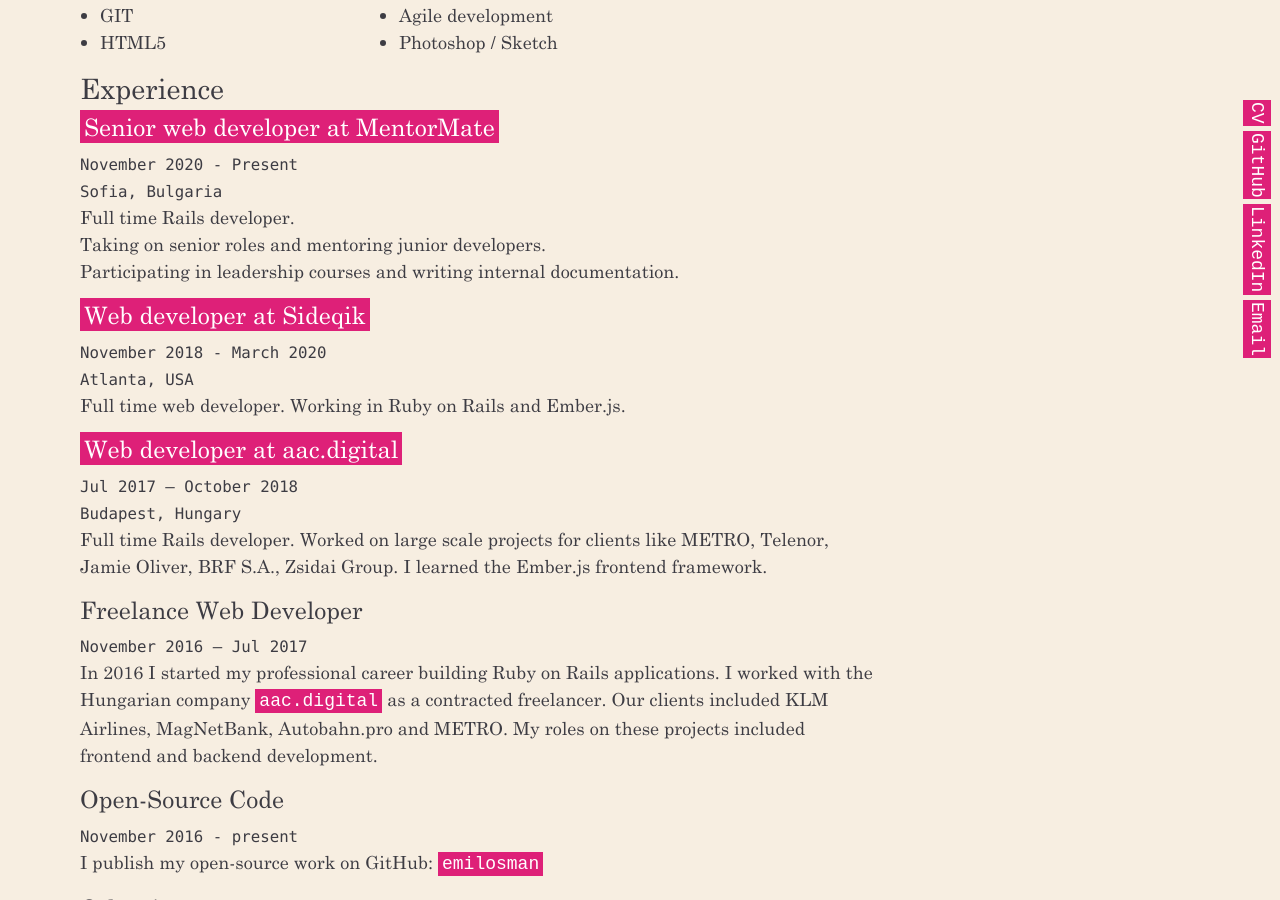
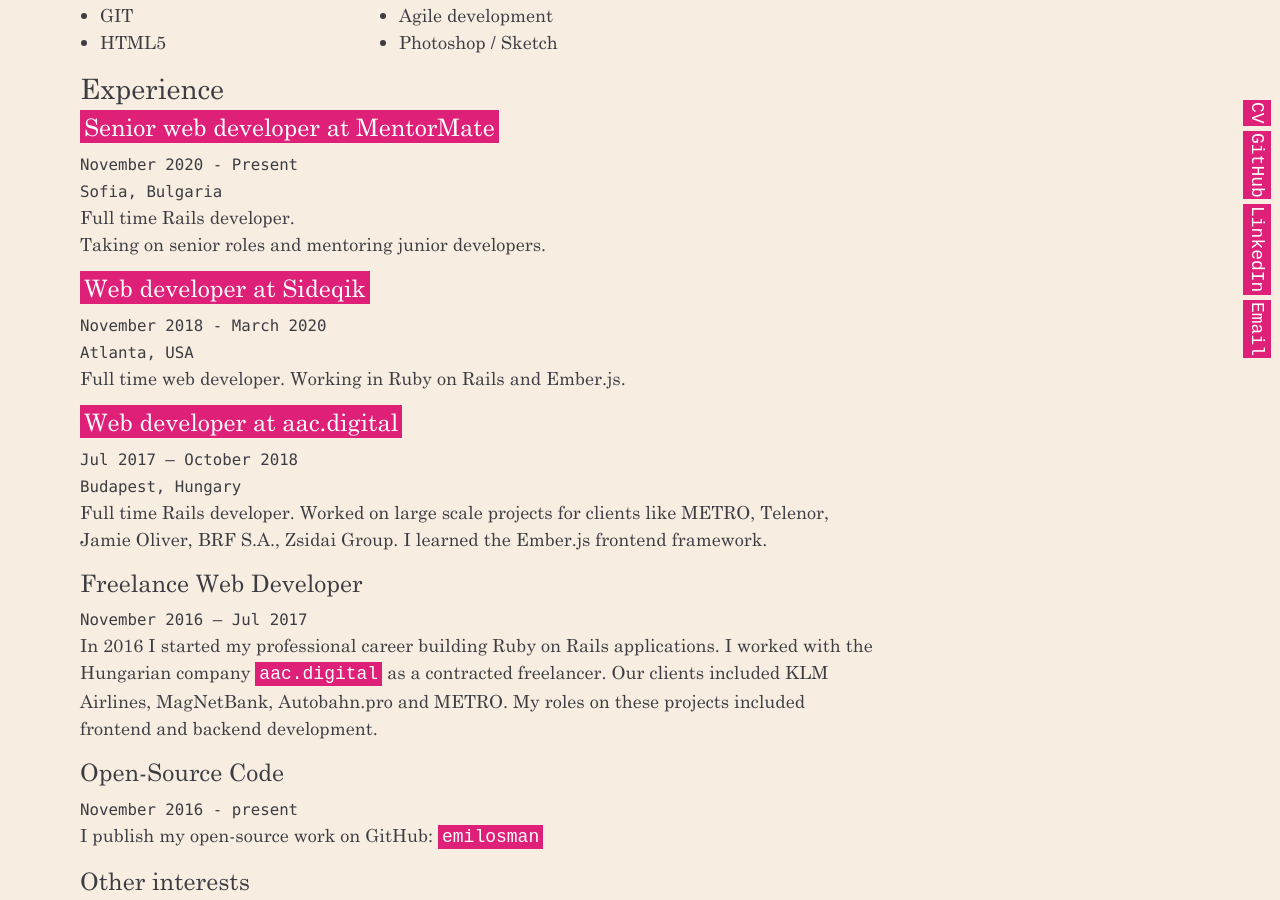
Before and after one commit to emilosmanbegovicmm/emilosman, a Jekyll site: the page built from cv.md, in a window 1280 px wide and 900 px high, scrolled down 1100 px. Built offline with Jekyll 4.4.1, drawn with Linux system fonts in a browser that asks for light colours; our own code applies the rules of GitHub Pages for plain Markdown files.

Commit message:
update copy

```diff
--- a/cv.md
+++ b/cv.md
@@ -46,7 +46,6 @@
 `Sofia, Bulgaria`
 Full time Rails developer.
 Taking on senior roles and mentoring junior developers.
-Participating in leadership courses and writing internal documentation.
 
 #### [Web developer at Sideqik](https://www.sideqik.com/)
 `November 2018 - March 2020`
```
